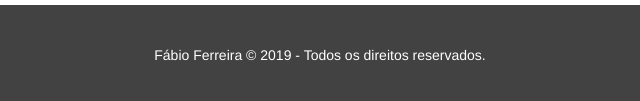
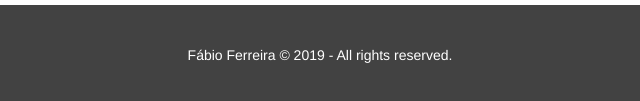
Before and after one commit to fabiosferreira/fabiosferreira.github.io, a plain HTML site: page index.html in a window 1280 px wide. Shown: the part 2009-2110 px from the top of the page, 320-960 px from the left. Drawn offline with Linux system fonts and the light colour scheme.

Commit message:
Atualizando rodapé

```diff
--- a/index.html
+++ b/index.html
@@ -324,7 +324,7 @@
 					<div class="mdl-cell--1-col mdl-cell--8-col-tablet mdl-cell--4-col-phone"></div>
 				</div>
 				<footer class="mdl-mini-footer">
-					<div class="rodape mdl-logo">Fábio Ferreira © 2019 - Todos os direitos reservados.</div>
+					<div class="rodape mdl-logo">Fábio Ferreira © 2019 - All rights reserved.</div>
 						<!-- <ul class="mdl-mini-footer__link-list">
 							<li><a href="#">Ajuda</a></li>
 							<li><a href="#">Política de Privacidade</a></li>
```
